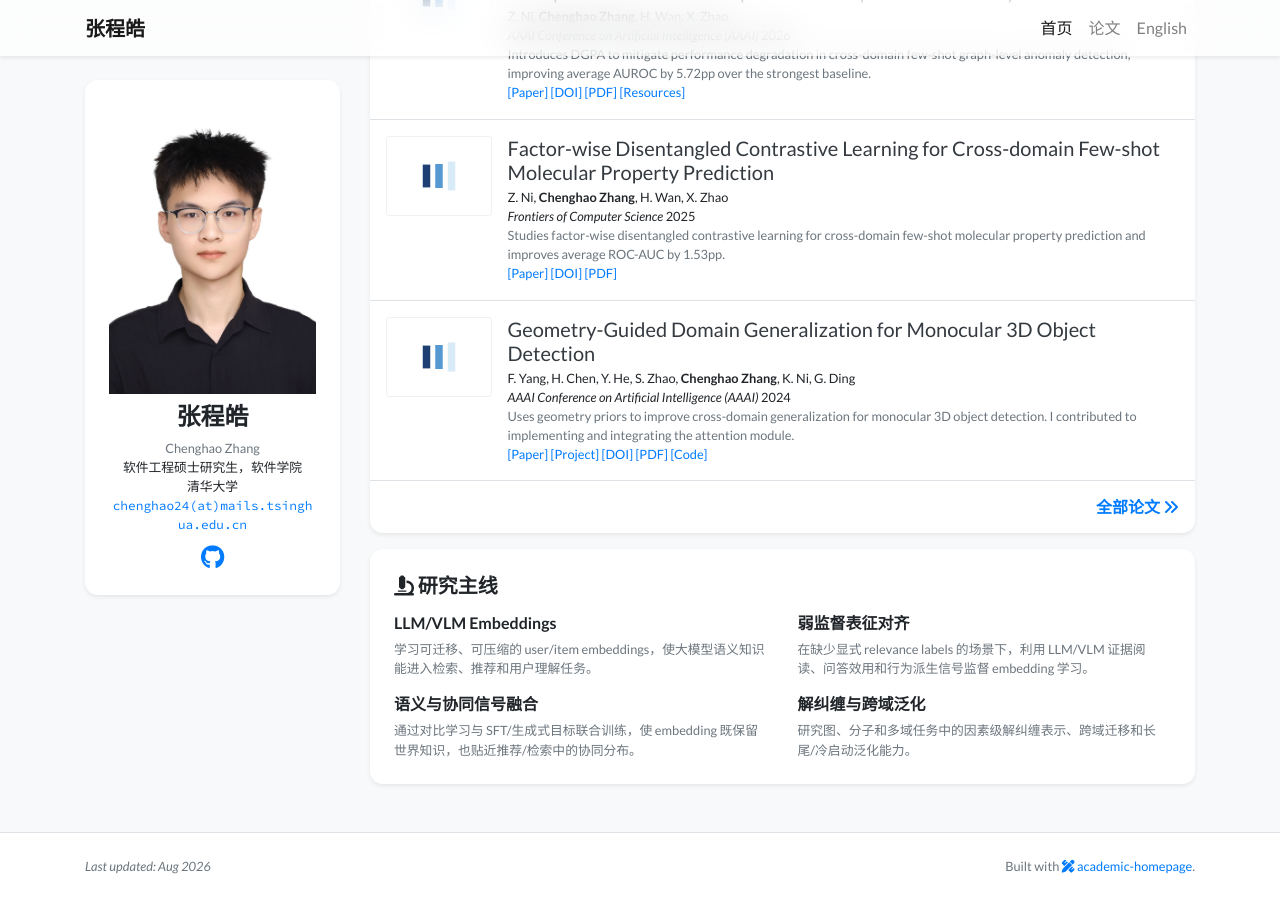
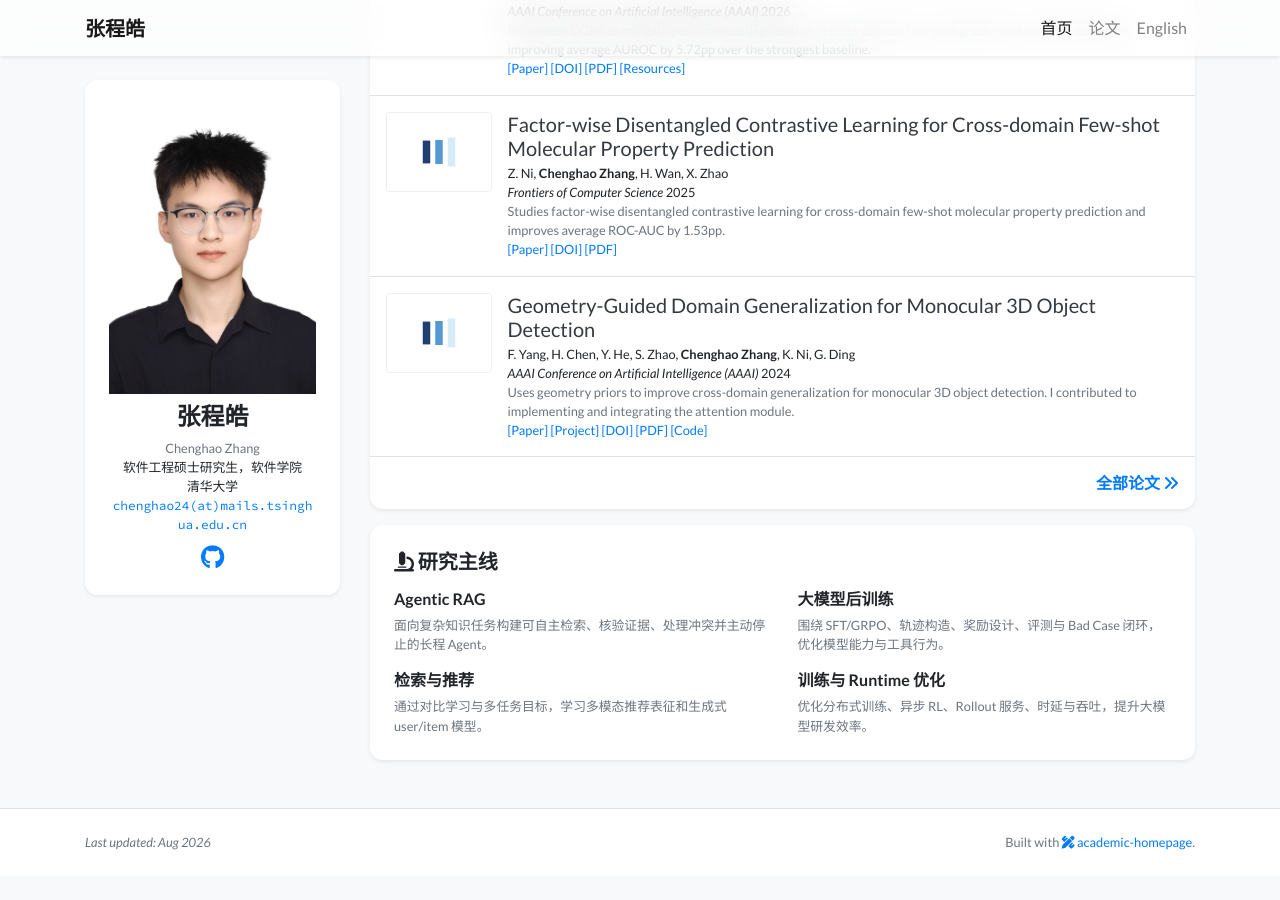
Before and after one commit to zhang-cheng-hao/zhang-cheng-hao.github.io, a Jekyll site: the page built from zh.html, in a window 1280 px wide and 900 px high, scrolled down 1793 px. Built offline with Jekyll 4.4.1, drawn with Linux system fonts in a browser that asks for light colours; nearby versions of some CDN libraries; a style sheet for code colours, icons or effects is not loaded; after the commit the page ends 2669 px from its top, so only the background shows below that; some of the changed text lies outside the part shown.

Commit message:
Align website bio with current resume

```diff
--- a/_data/profile.yml
+++ b/_data/profile.yml
@@ -24,18 +24,29 @@
     Engineering from Tsinghua University.
   </p>
   <p>
-    My interests center on LLM-driven representation learning: how to use the
-    semantic understanding and world knowledge of LLMs/VLMs to learn
-    transferable, compressible user/item embeddings for retrieval and
-    recommendation.
+    I am seeking LLM Algorithm Engineer roles in FinTech. My research focuses
+    on <strong>LLM post-training and retrieval augmentation</strong>, including
+    Agentic RAG, SFT/GRPO, evaluation and bad-case iteration, and distributed
+    training and runtime optimization.
+  </p>
+  <p class="mb-0">
+    During internships at Alibaba Qwen and Kuaishou, I worked on long-horizon
+    Agentic RAG, LLM post-training, multimodal recommendation representations,
+    and generative recommendation, with an emphasis on building accurate,
+    reliable, and efficient LLM systems.
+  </p>
+
+short_bio_zh: >-
+  <p>
+    我是清华大学软件学院软件工程硕士研究生，预计 2027 年毕业，本科同样就读于清华大学软件学院。
   </p>
   <p>
-    I am particularly interested in representation alignment under weak or
-    implicit supervision, and in jointly training embeddings with contrastive
-    objectives and SFT/generative objectives so that they retain semantic
-    knowledge while absorbing collaborative signals from retrieval and
-    recommendation. My earlier work also studies disentangled representation
-    learning and cross-domain generalization for graph and molecular tasks.
+    求职方向为<strong>大模型算法工程师（金融科技）</strong>，研究方向为<strong>大模型后训练与检索增强</strong>，
+    主要实践包括 Agentic RAG、SFT/GRPO、评测与 Bad Case 闭环，以及分布式训练和 Runtime 优化。
+  </p>
+  <p class="mb-0">
+    曾在阿里巴巴千问事业部和快手基础大模型与应用部实习，开展长耗时 Agentic RAG、大模型后训练、
+    多模态推荐表征与生成式推荐相关工作，关注大模型系统的准确性、可靠性与运行效率。
   </p>
 
 portrait_url: /assets/images/photos/portrait.jpg
--- a/zh.html
+++ b/zh.html
@@ -16,18 +16,7 @@
                 <div class="card border-0 shadow-sm bg-white">
                     <div class="card-body p-4">
                         <h4 class="mb-3">张程皓</h4>
-                        <p>
-                            我是清华大学软件学院软件工程硕士研究生，预计 2027 年毕业，本科同样就读于清华大学软件学院。
-                        </p>
-                        <p>
-                            我的兴趣集中在<strong>大模型驱动的 representation learning</strong>：
-                            如何利用 LLM/VLM 的语义理解与世界知识，学习可迁移、可压缩、可用于检索与推荐的 user/item embeddings。
-                        </p>
-                        <p class="mb-0">
-                            我关注弱监督/无显式标注场景下的表征对齐，以及对比学习与 SFT/生成式目标的联合训练，
-                            使 embedding 同时保留语义知识并吸收推荐/检索中的协同信号。
-                            早期工作也涉及图与分子任务中的解纠缠表征学习和跨域泛化。
-                        </p>
+                        {{ site.data.profile.short_bio_zh }}
                     </div>
                 </div>
             </div>
@@ -60,20 +49,20 @@
 	                        <h5 class="mb-3"><i class="fas fa-microscope"></i> 研究主线</h5>
 	                        <div class="row">
 	                            <div class="col-md-6 mb-3">
-	                                <h6>LLM/VLM Embeddings</h6>
-	                                <p class="small mb-0 text-muted">学习可迁移、可压缩的 user/item embeddings，使大模型语义知识能进入检索、推荐和用户理解任务。</p>
+	                                <h6>Agentic RAG</h6>
+	                                <p class="small mb-0 text-muted">面向复杂知识任务构建可自主检索、核验证据、处理冲突并主动停止的长程 Agent。</p>
 	                            </div>
 	                            <div class="col-md-6 mb-3">
-	                                <h6>弱监督表征对齐</h6>
-	                                <p class="small mb-0 text-muted">在缺少显式 relevance labels 的场景下，利用 LLM/VLM 证据阅读、问答效用和行为派生信号监督 embedding 学习。</p>
+	                                <h6>大模型后训练</h6>
+	                                <p class="small mb-0 text-muted">围绕 SFT/GRPO、轨迹构造、奖励设计、评测与 Bad Case 闭环，优化模型能力与工具行为。</p>
 	                            </div>
 	                            <div class="col-md-6 mb-3 mb-md-0">
-	                                <h6>语义与协同信号融合</h6>
-	                                <p class="small mb-0 text-muted">通过对比学习与 SFT/生成式目标联合训练，使 embedding 既保留世界知识，也贴近推荐/检索中的协同分布。</p>
+	                                <h6>检索与推荐</h6>
+	                                <p class="small mb-0 text-muted">通过对比学习与多任务目标，学习多模态推荐表征和生成式 user/item 模型。</p>
 	                            </div>
 	                            <div class="col-md-6">
-	                                <h6>解纠缠与跨域泛化</h6>
-	                                <p class="small mb-0 text-muted">研究图、分子和多域任务中的因素级解纠缠表示、跨域迁移和长尾/冷启动泛化能力。</p>
+	                                <h6>训练与 Runtime 优化</h6>
+	                                <p class="small mb-0 text-muted">优化分布式训练、异步 RL、Rollout 服务、时延与吞吐，提升大模型研发效率。</p>
 	                            </div>
 	                        </div>
                     </div>
```
Also changed, not shown: index.html (+8 -8 lines).
